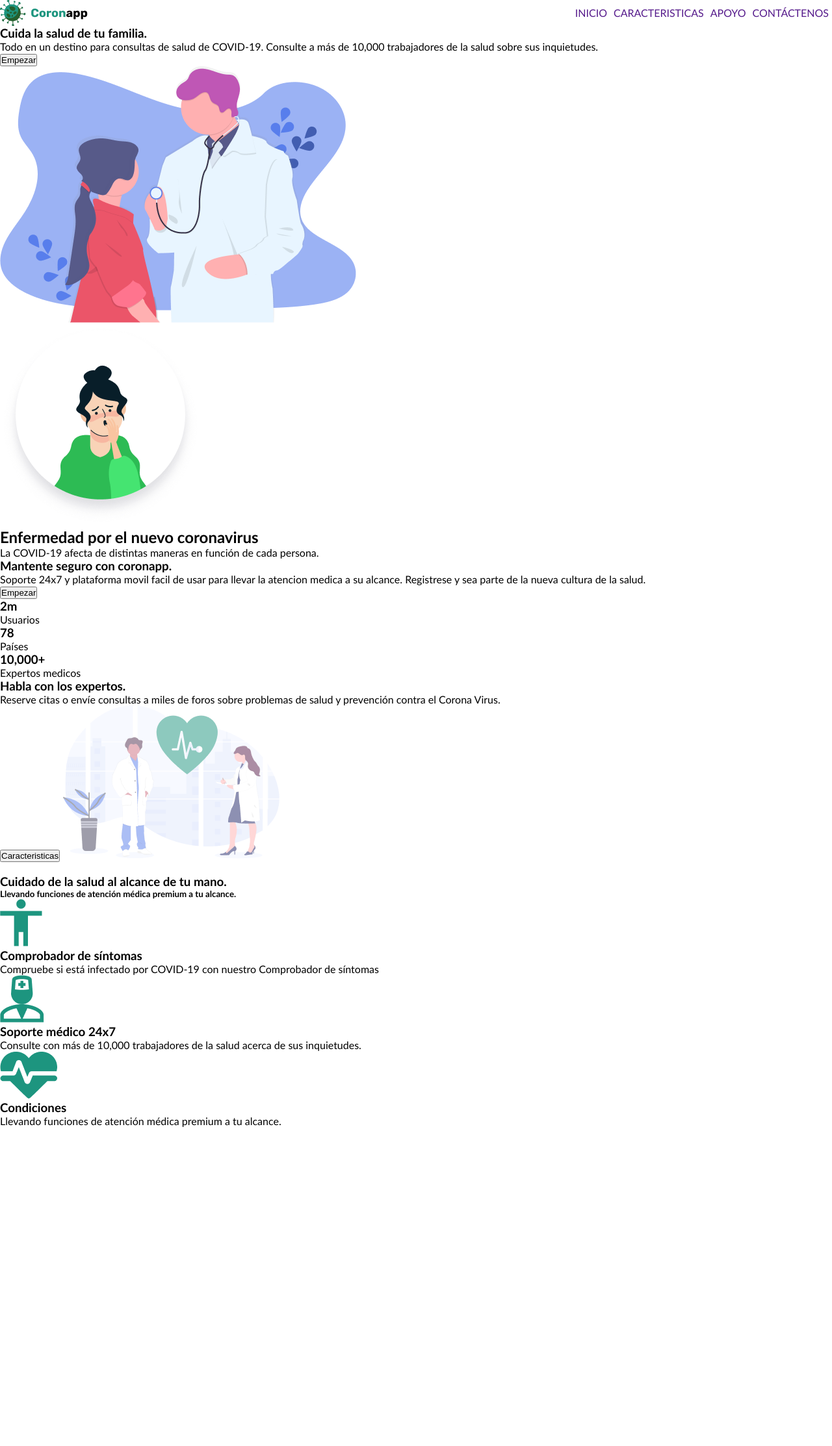
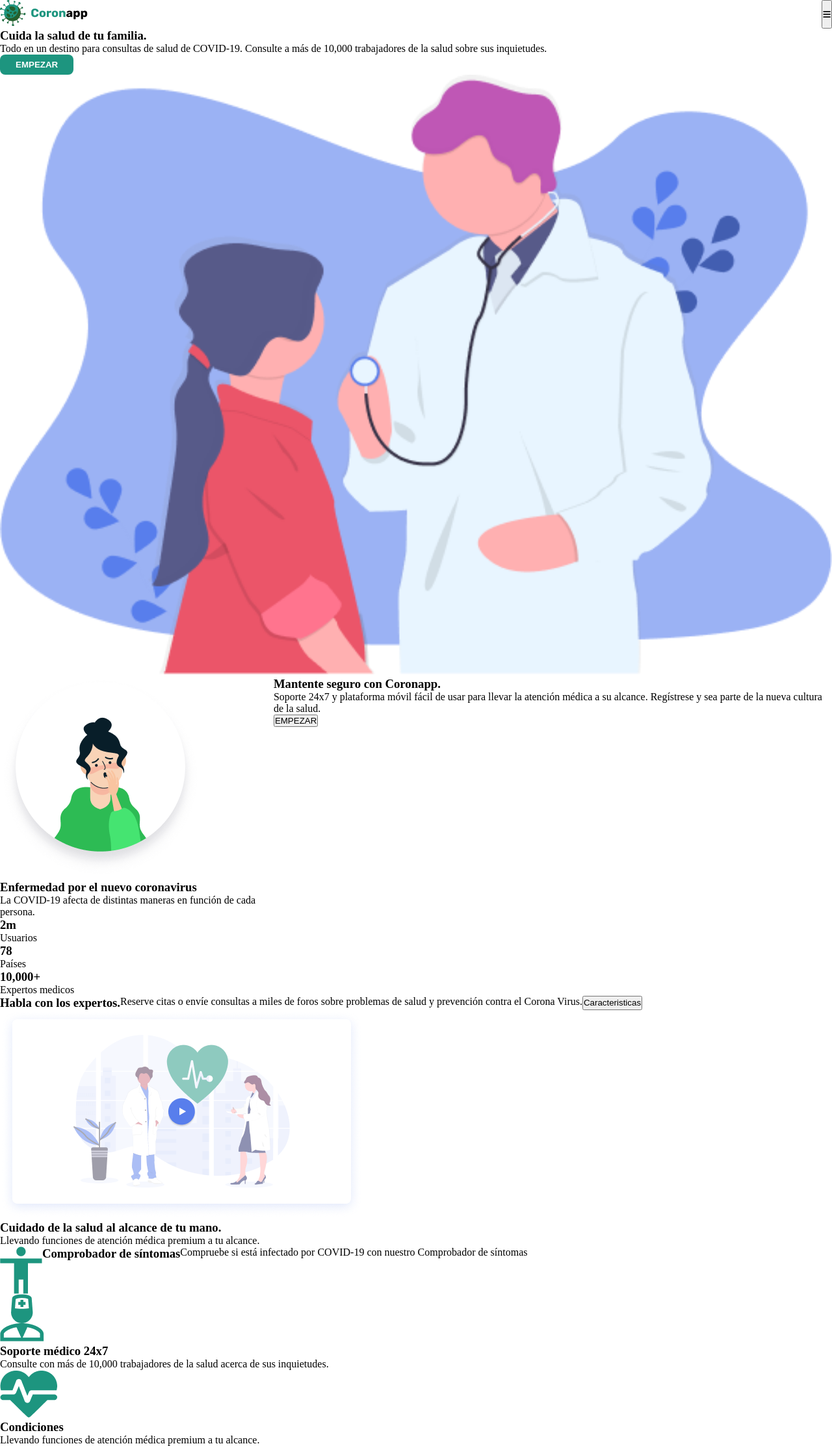
Before and after one commit to kronBELET/coronapp, a plain HTML site: page index.html in a window 1280 px wide. Shown: the whole page at 65% size. Before the commit the page ends 1735 px from the top, so only its background shows below. Drawn offline with Linux system fonts and the light colour scheme.

Commit message:
se pusieron los buttons y esta la version movil

```diff
--- /dev/null
+++ b/css/componentes/button.css
@@ -0,0 +1,9 @@
+.btn-primary {
+  background-color: #1d957f;
+  border: none;
+  padding: 8px 24px;
+  color: #fff;
+  text-transform: uppercase;
+  font-weight: 700;
+  border-radius: 8px;
+}
--- /dev/null
+++ b/css/header.css
@@ -0,0 +1,22 @@
+header {
+  display: flex;
+  justify-content: space-between;
+}
+header nav {
+  display: none;
+}
+header nav ul {
+  display: flex;
+  list-style: none;
+  gap: 24px;
+}
+.main-nav__item a {
+  text-decoration: none;
+}
+
+.main-nav__item a:hover {
+  color: blue;
+}
+.main-nav__item a:active {
+  color: red;
+}
--- /dev/null
+++ b/css/hero.css
@@ -0,0 +1,3 @@
+/* .hero {
+  display: flex;
+} */
--- /dev/null
+++ b/css/index.css
@@ -0,0 +1,24 @@
+@import "./header.css";
+@import "./styles.css";
+@import "./hero.css";
+@import "./componentes/button.css";
+* {
+  box-sizing: border-box;
+  padding: 0;
+  margin: 0;
+}
+
+figure img {
+  width: 100%;
+}
+/* .rectagulo {
+  position: absolute;
+  width: 295.29px;
+  height: 700px;
+  left: 856.71px;
+  top: 0px;
+
+  background: #1d957f;
+  border-radius: 30px 0px 0px 30px;
+}
+ */
--- /dev/null
+++ b/css/styles.css
@@ -0,0 +1,27 @@
+.mantente-seguro {
+  display: flex;
+}
+
+.mantente-seguro_texto {
+  justify-content: flex-start;
+}
+
+.expertos {
+  display: inline-block;
+}
+
+.expertos_lista {
+  display: flex;
+}
+
+.habla_con_expertos {
+  display: flex;
+}
+
+.cuidado_de_salud {
+  display: block;
+}
+
+.comprobador_de_simtomas {
+  display: flex;
+}
--- a/index.html
+++ b/index.html
@@ -1,70 +1,70 @@
 <!DOCTYPE html>
+<html lang="es">
+  <head>
+    <meta charset="UTF-8" />
+    <meta http-equiv="X-UA-Compatible" content="IE=edge" />
+    <meta name="viewport" content="width=device-width, initial-scale=1.0" />
+    <link rel="stylesheet" href="./css/index.css" />
+    <title>Coronapp</title>
+  </head>
 
-<html lang="en" xmlns="http://www.w3.org/1999/xhtml">
-  <head>
-    <meta charset="utf-8" />
-    <meta name="viewport" content="width=device-width, initial-scale=1.0" />
-    <meta http-equiv="X-UA-Compatible" content="IE=edge" />
-    <title>coronapp</title>
-    <link rel="stylesheet" href="./style.css" />
-  </head>
   <body>
+    <div class="rectagulo"></div>
     <header>
+      <a href="index.html" class="logo">
         <img
-        src="./assets/logito/logo.png"
-        class="coronapp-logo"
-        id="coronapp-logo"
-        alt="logo"
+          src="./assets/logo/logo.png"
+          class="logo_img"
+          alt="Logo de coronapp"
+          title="Logo de coronapp"
         />
+      </a>
       <nav>
         <ul class="main-nav">
           <li class="main-nav__item"><a href="">INICIO</a></li>
           <li class="main-nav__item"><a href="">CARACTERISTICAS</a></li>
           <li class="main-nav__item"><a href="">APOYO</a></li>
           <li class="main-nav__item"><a href="">CONTÁCTENOS</a></li>
-        </ul>
       </nav>
+      <button><i class="fas fa-bars"></i></button>
     </header>
-    <main>
+
     <section class="hero">
-        <article class="hero_texto">
+      <article class="hero__texto">
         <h1>Cuida la salud de tu familia.</h1>
         <p>
-            Todo en un destino para consultas de salud de COVID-19. Consulte a
-            más de 10,000 trabajadores de la salud sobre sus inquietudes.
+          Todo en un destino para consultas de salud de COVID-19. Consulte a más
+          de 10,000 trabajadores de la salud sobre sus inquietudes.
         </p>
-          <button>Empezar</button>
+        <button class="btn-primary">EMPEZAR</button>
       </article>
-        <article class="hero_img">
-          <img
-            src="./assets/imagenes/image.png"
-            alt="Imagen de un doctor"
-            title="Imagen de un doctor"
-          />
+
+      <article class="hero__img">
+        <figure>
+        <img src="./assets/imagenes/doctor_image.png" alt="imagen doctor" />
+      </figure>
       </article>
     </section>
-      <section>
-        <article>
-          <img
-            src="./assets/imagenes/mask_group.png"
-            alt="imagen de una mujer"
-            title="imagen de una mujer"
-          />
-          <h2>Enfermedad por el nuevo coronavirus</h2>
+    <section class="mantente-seguro">
+      <article class="mantente-seguro__card">
+        <img src="./assets/imagenes/mask_group.png" alt="imagen de chica" />
+        <h3>Enfermedad por el nuevo coronavirus</h3>
         <p>
           La COVID-19 afecta de distintas maneras en función de cada persona.
         </p>
-          <h1>Mantente seguro con coronapp.</h1>
+      </article>
+      <article class="mantente-seguro__texto">
+        <h3>Mantente seguro con Coronapp.</h3>
         <p>
-            Soporte 24x7 y plataforma movil facil de usar para llevar la
-            atencion medica a su alcance. Registrese y sea parte de la nueva
-            cultura de la salud.
+          Soporte 24x7 y plataforma móvil fácil de usar para llevar la atención
+          médica a su alcance. Regístrese y sea parte de la nueva cultura de la
+          salud.
         </p>
-          <button>Empezar</button>
+        <button >EMPEZAR</button>
       </article>
     </section>
     <section class="expertos">
-        <article class="expertos_listas">
+      <article>
         <div>
           <h3>2m</h3>
           <p>Usuarios</p>
@@ -78,50 +78,45 @@
           <p>Expertos medicos</p>
         </div>
       </article>
-      </section>
-      <section class="habla_con_expertos">
       <article class="habla_con_expertos">
-          <h1>Habla con los expertos.</h1>
+        <h3>Habla con los expertos.</h3>
         <p>
           Reserve citas o envíe consultas a miles de foros sobre problemas de
           salud y prevención contra el Corona Virus.
         </p>
         <button>Caracteristicas</button>
-          <img src="./assets/imagenes/group_15.png" alt="imagen de doctores" />
+      </article>
+      <article class="video">
+        <img src="./assets/imagenes/video.png" alt="imagen de video" />
       </article>
     </section>
-      <br />
-      <section class="cuidado_de_la_salud">
-        <article class="cuidado_de_la_salud">
-          <h1>Cuidado de la salud al alcance de tu mano.</h1>
-          <h5>Llevando funciones de atención médica premium a tu alcance.</h5>
-          <div>
-            <img src="./assets/imagenes/vector.png" alt="logo de una persona" />
+    <section class="cuidado_de_salud">
+      <article class="cuidado_de_salud">
+        <h3>Cuidado de la salud al alcance de tu mano.</h3>
+        <p>Llevando funciones de atención médica premium a tu alcance.</p>
+      </article>
+      <article class="comprobador_de_simtomas">
+        <img src="./assets/imagenes/vector1.png" alt="simbolo de persona" />
         <h3>Comprobador de síntomas</h3>
         <p>
-              Compruebe si está infectado por COVID-19 con nuestro Comprobador
-              de síntomas
+          Compruebe si está infectado por COVID-19 con nuestro Comprobador de
+          síntomas
         </p>
-          </div>
-          <div>
-            <img src="./assets/imagenes/enfermera.png" alt="enfermera" />
+      </article>
+      <article class="soporte_medico">
+        <img src="./assets/imagenes/vector2.png" alt="imagen de medico" />
         <h3>Soporte médico 24x7</h3>
         <p>
           Consulte con más de 10,000 trabajadores de la salud acerca de sus
           inquietudes.
         </p>
-          </div>
-          <div>
-            <img
-              src="./assets/imagenes/corazon.png"
-              alt="imagen de un corazon"
-            />
+      </article>
+      <article class="condiciones">
+        <img src="./assets/imagenes/vector3.png" alt="imagen de corazon" />
         <h3>Condiciones</h3>
         <p>Llevando funciones de atención médica premium a tu alcance.</p>
-          </div>
       </article>
     </section>
-    </main>
-    <footer></footer>
+    <script src="https://kit.fontawesome.com/60ffdc5c4e.js" crossorigin="anonymous"></script>
   </body>
 </html>
```
Also changed, not shown: assets/imagenes/doctor_image.png (added), assets/imagenes/vector1.png (added), assets/imagenes/vector2.png (added), assets/imagenes/vector3.png (added), assets/imagenes/video.png (added), assets/logo/logo.png (added), 1 other file. Lines whose indentation alone changed are shown as unchanged.
